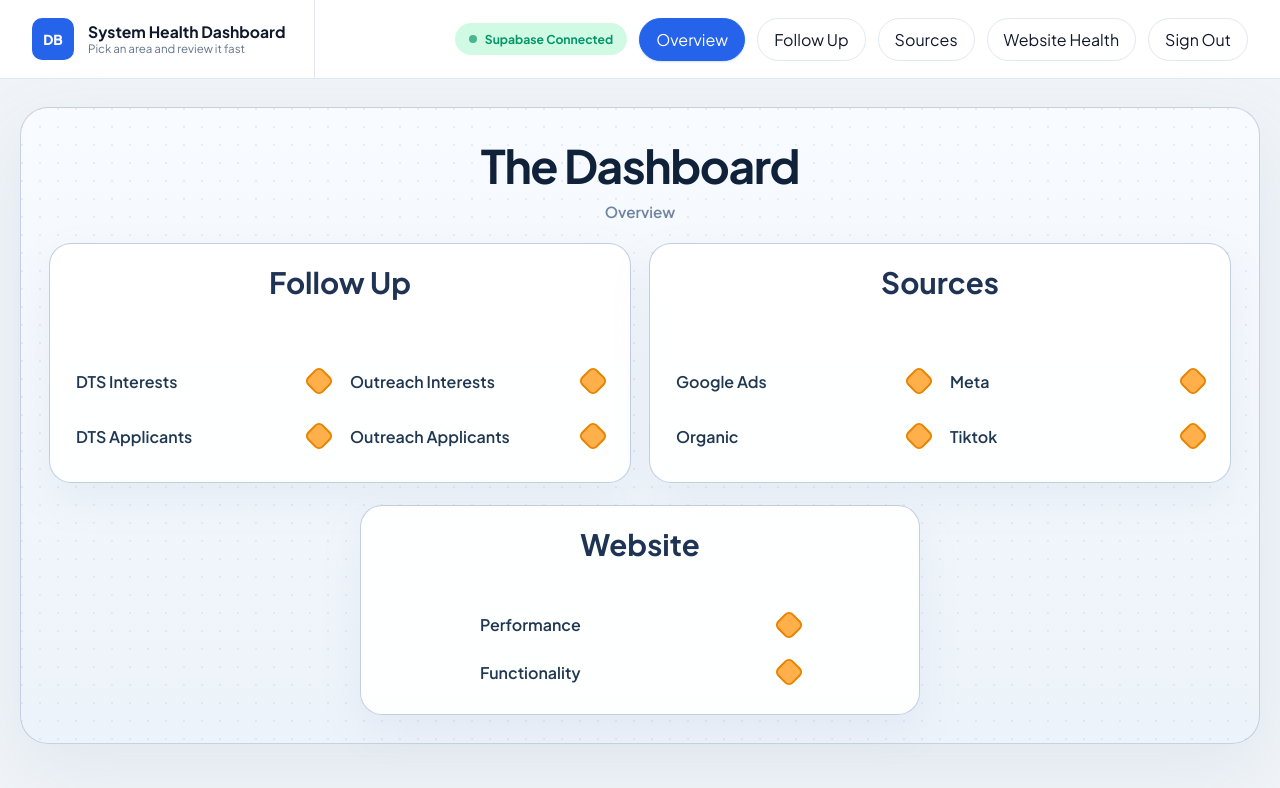
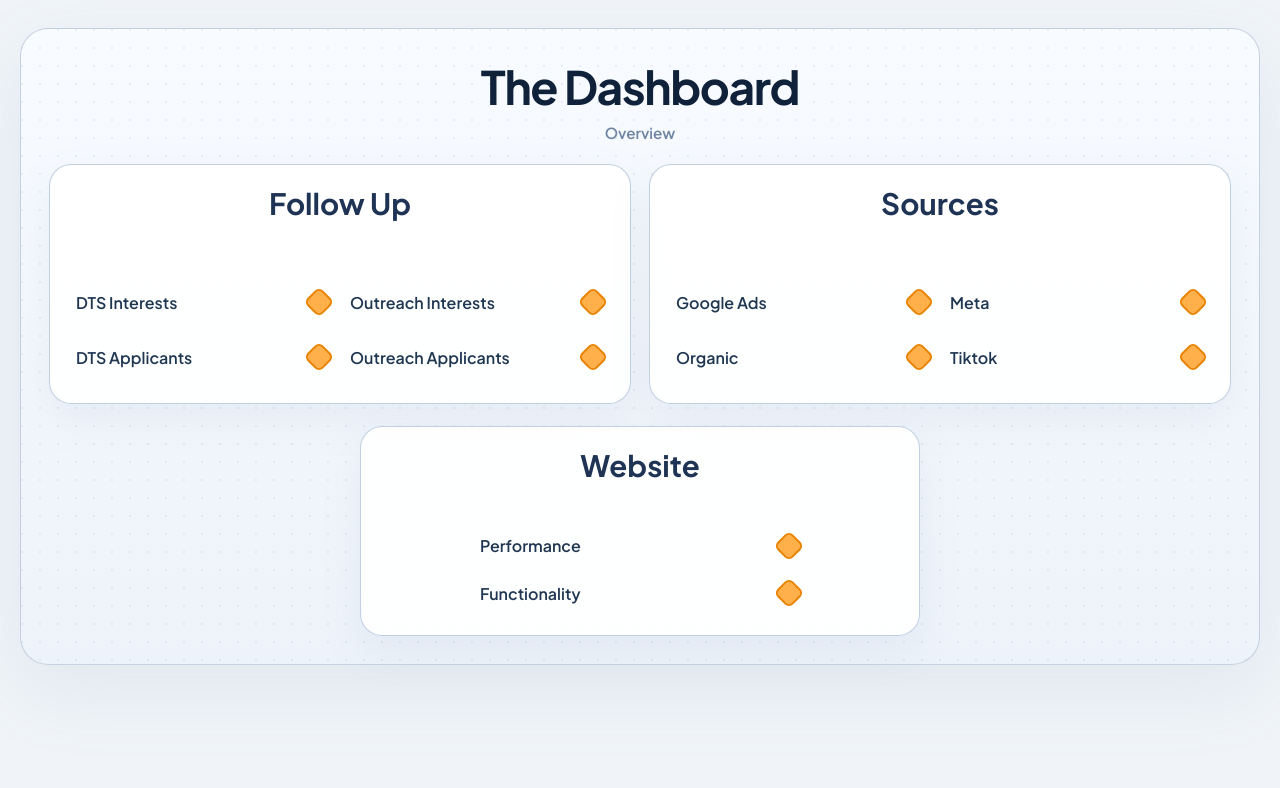
Before and after one commit to AbrieSA/the-dashboard, a Next.js app: page / in a window 1280 px wide. Shown: the top 788 px of the page. Built offline with nearby package versions, Linux system fonts and the light colour scheme; no server answers; the database is empty.

Commit message:
Remove global header from overview landing page

```diff
--- a/app/page.tsx
+++ b/app/page.tsx
@@ -1,4 +1,3 @@
-import { AppShellHeader } from "@/components/AppShellHeader";
 import { OverviewLanding } from "@/components/OverviewLanding";
 import { getDashboardSnapshot } from "@/lib/dashboard";
 import type { DashboardGroupView, DashboardRuntimeStatus } from "@/lib/dashboard-types";
@@ -35,7 +34,6 @@ export default async function HomePage({ searchParams }: HomePageProps) {
 
   return (
     <main className="dashboard-app">
-      <AppShellHeader activePage="overview" hasRuntimeError={runtimeStatus === "error"} />
       <div className="dashboard-page shell page-grid">
         <OverviewLanding
           groups={groups}
```
